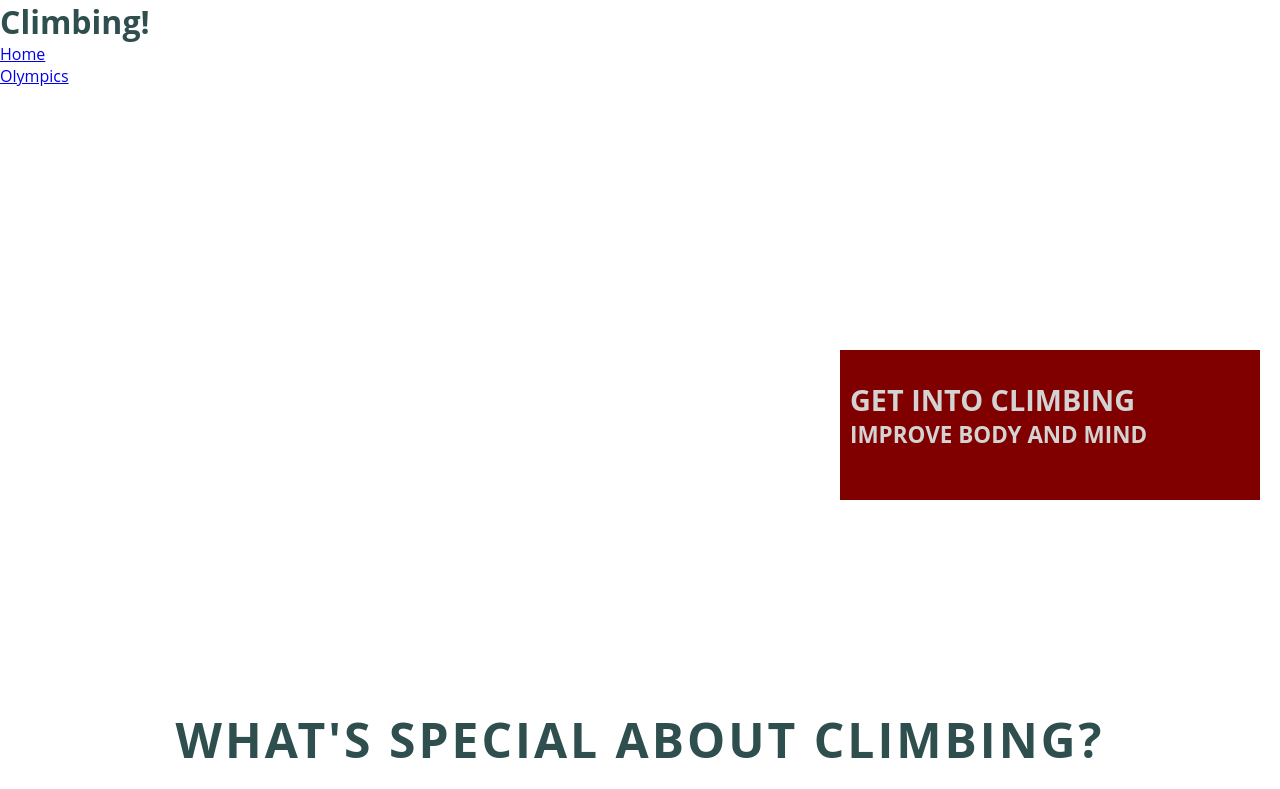
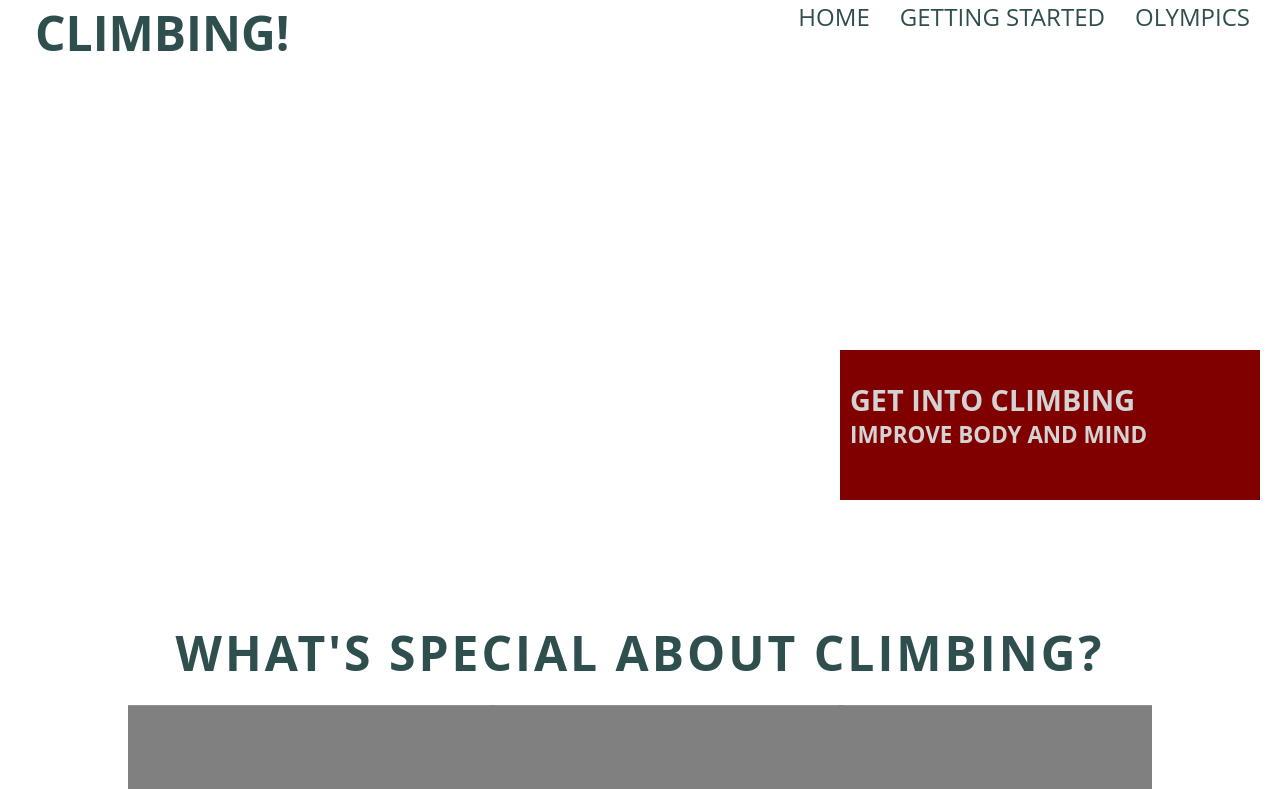
Before and after one commit to Raxxius/HTML_CSS_portfolio_repo, a plain HTML site: page index.html in a window 1280 px wide. Shown: the top 789 px of the page. Drawn offline with Linux system fonts and the light colour scheme.

Commit message:
add styling to menu

```diff
--- a/assets/css/style.css
+++ b/assets/css/style.css
@@ -11,6 +11,33 @@ body {
     font-weight: 400;
 /* placeholder color to be changed */
     color: darkslategray;
+}
+
+header {
+    font-size: 150%;
+    font-weight: 400;
+    text-transform: uppercase;
+}
+
+#logo {
+    float: left;
+    margin-left: 35px;
+}
+
+
+#menu {
+    float: right;
+}
+
+#menu li {
+    float: left;
+    list-style-type: none;
+    margin-right: 30px;
+}
+
+#menu a {
+    text-decoration: none;
+    color: inherit;
 }
 
 #hero-outer {
--- a/index.html
+++ b/index.html
@@ -12,12 +12,15 @@
 <body>
 
 <header>
-    <h1>Climbing!</h1>
+    <h1 id="logo">Climbing!</h1>
 <!--placeholder nav menu for easy access to other pages-->
     <nav id="menu">
         <ul>
             <li>
                 <a href="index.html" class="active">Home</a>
+            </li>
+            <li>
+                <a href="startup.html">Getting Started</a>
             </li>
             <li>
                 <a href="olympics.html">Olympics</a>
@@ -64,7 +67,7 @@
 <section id="more-info">
     <h2>More about climbing</h2>
     <h3>Professional climbing</h3>
-    <p>Many atheltes compete in numerous climbing compeitions around the world, climbing was part of the 2020 Tokyo Olmypics, if you'd like to know more <a href="olympics.html">click here</a></p>
+    <p>Many atheltes compete in numerous climbing compeitions around the world, climbing was part of the 2020 Tokyo Olmypics, if you'd like to know more <a href="olympics.html">click heregit</a></p>
 </section>
 </body>
 <footer>
```
Also changed, not shown: startup.html (added, +14 -0 lines).
